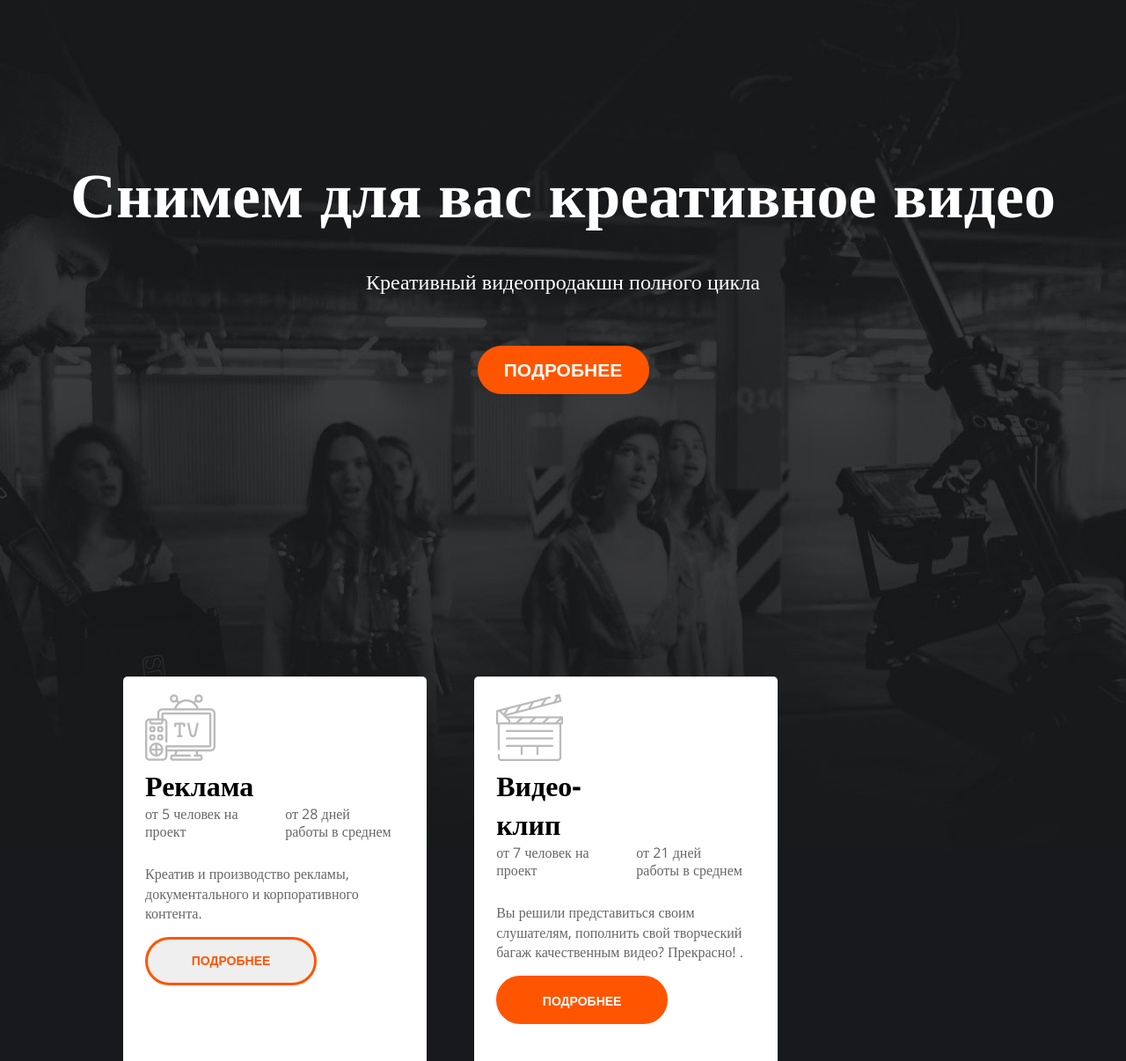
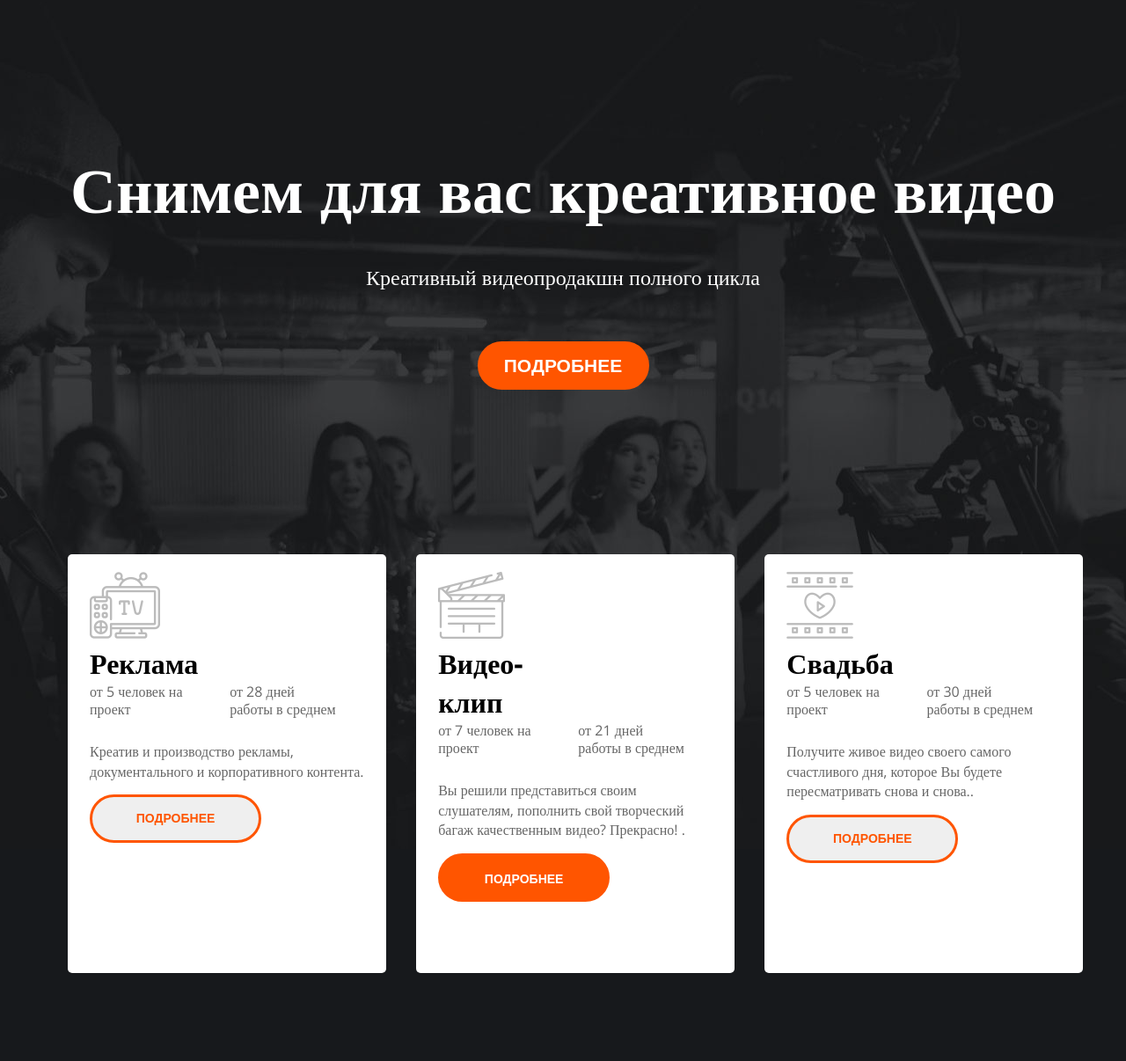
Before and after one commit to Ivan20066/Lesson, a plain HTML site: page index.html in a window 1280 px wide. Shown: the part 94-1300 px from the top of the page at 88% size. Drawn offline with nearby package versions, Linux system fonts and the light colour scheme.

Commit message:
исправления размеров

```diff
--- a/css/main.css
+++ b/css/main.css
@@ -91,7 +91,7 @@ a {
  }
  .preview {
      text-align: center;
-     margin-top: 122px;
+     margin-top: 117px;
  }
  .preview__proposal {
     font-family: Open Sans;
@@ -149,10 +149,10 @@ font-size: 14px;
 line-height: 19px;
 }
 .servis__container {
-    margin-left: 140px;
+    margin-left: 77px;
 }
 .servis__list {
-   margin-top: 321px;
+   margin-top: 187px;
    padding: 0;
 
 }
@@ -162,11 +162,11 @@ line-height: 19px;
 }
 .servis__item-list {
     display:inline-block;
-    margin-right: 50px;
+    margin-right: 30px;
     background: #FFFFFF;
     border-radius: 5px;
-    width: 345px;
-    min-height: 510px;
+    width: 362px;
+    min-height: 476px;
      color: #000;
      vertical-align:top;
      padding: 20px 25px;
```
